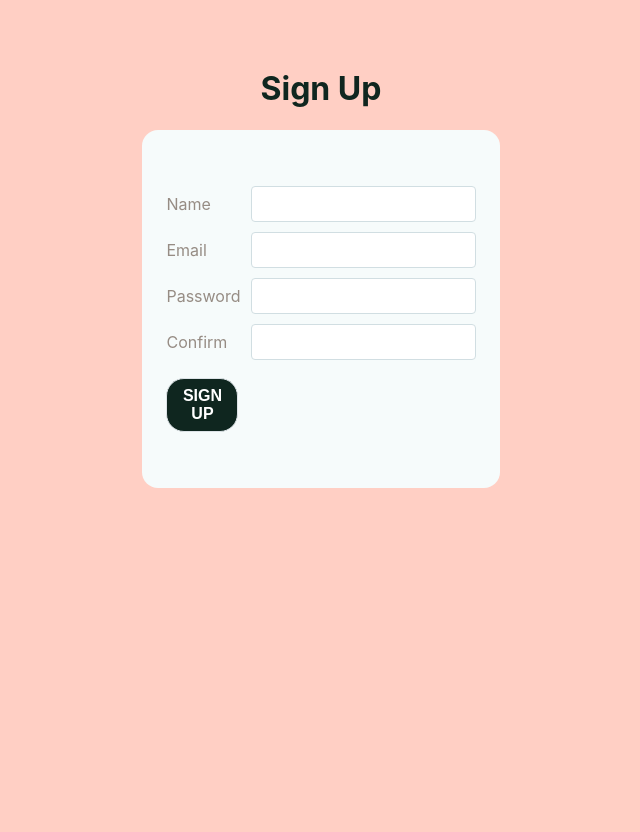
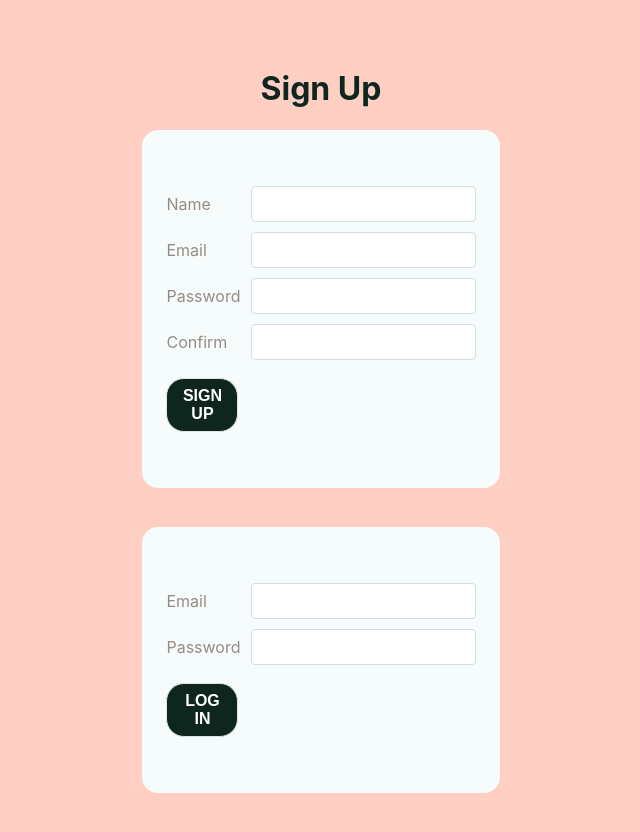
Before and after one commit to andrewdoak/thevegetalist, a React (Vite) app: page /orders in a window 1280 px wide. Shown: the whole page, without its empty margins (319-959 px from the left). Before the commit the page ends 800 px from the top, so only its background shows below. Built offline with nearby package versions, Linux system fonts and the light colour scheme.

Commit message:
Login and Logout functionality complete.

```diff
--- a/routes/api/users.cjs
+++ b/routes/api/users.cjs
@@ -3,10 +3,14 @@ const router = express.Router();
 // FUNCTION USED IN CONTROLLERS
 const usersCtrl = require("../../controllers/api/users.cjs");
 
-// POST /api/users
+// CREATE USER ROUTE
+// /api/users
 // APPENDS TO THE app.use path in the server (Back End)
 router.post("/", usersCtrl.create);
 
+// LOGIN ROUTE
+// /api/users/login
+router.post("/login", usersCtrl.login);
 module.exports = router;
 
 /*
--- /dev/null
+++ b/src/components/LogInForm/LogInForm.jsx
@@ -0,0 +1,63 @@
+// LOGIN FORM
+import { useState } from "react";
+import * as usersService from "../../utilities/users-service";
+
+export default function LoginForm({ setUser }) {
+  const [credentials, setCredentials] = useState({
+    email: "",
+    password: "",
+  });
+  const [error, setError] = useState("");
+
+  function handleChange(evt) {
+    setCredentials({ ...credentials, [evt.target.name]: evt.target.value });
+    setError("");
+  }
+
+  async function handleSubmit(evt) {
+    // Prevent form from being submitted to the server
+    evt.preventDefault();
+    try {
+      // The promise returned by the signUp service method
+      // will resolve to the user object included in the
+      // payload of the JSON Web Token (JWT)
+      const user = await usersService.login(credentials);
+      setUser(user);
+    } catch {
+      setError("Could not log you in. Try again.");
+    }
+  }
+
+  return (
+    <div>
+      {/* SLIDES HAD onSubmit in the DIV. NEEDS TO BE ON THE FORM */}
+      <div className="form-container">
+        <form autoComplete="off" onSubmit={handleSubmit}>
+          <label>Email</label>
+          <input
+            type="text"
+            name="email"
+            value={credentials.email}
+            onChange={handleChange}
+            required
+          />
+          <label>Password</label>
+          <input
+            type="password"
+            name="password"
+            value={credentials.password}
+            onChange={handleChange}
+            required
+          />
+          <button type="submit">LOG IN</button>
+        </form>
+      </div>
+      <p className="error-message">&nbsp;{error}</p>
+    </div>
+  );
+}
+
+/*
+NOW using a FUNCTIONAL component (NOT CLASS LIKE SIGN UP)
+Functional components are newer and better. The main thing: they use Hooks.
+*/
--- a/src/components/NavBar/NavBar.jsx
+++ b/src/components/NavBar/NavBar.jsx
@@ -1,14 +1,39 @@
 // LINK IMPORT
 import { Link } from "react-router-dom";
+// IMPORT EVERYTHING FROM USER SVC (*)
+import * as userService from "../../utilities/users-service";
 
-function NavBar() {
+function NavBar(props) {
+  // LOGOUT event handler
+  // Josh did an arrow function (doesn't match slides)
+  // PASS the prop in App
+  // Logout event happens in users-service
+  const handleLogOut = () => {
+    // Delegate to the users-service
+    userService.logOut();
+    // Update state will also cause a re-render
+    setUser(null);
+  };
+
   return (
     <nav>
-      <Link to="/orders">{`🧾 Order History`}</Link>
-      {` | `}
-      <Link to="/orders/new">{`New Order 🍳`}</Link>
+      <span>Hi, {props.user.name}!</span>
+      &nbsp;&nbsp;
+      <Link to="/orders">{`Order History`}</Link>
+      {` 🍳 `}
+      <Link to="/orders/new">{`New Order`}</Link>
+      {` 🍳 `}
+      <Link to="" onClick={handleLogOut}>
+        Log Out
+      </Link>
     </nav>
   );
 }
 
 export default NavBar;
+
+/*
+
+Add Logged in user and
+log out link/button
+*/
--- a/src/components/SignUpForm/SignUpForm.jsx
+++ b/src/components/SignUpForm/SignUpForm.jsx
@@ -36,7 +36,8 @@ export default class SignUpForm extends Component {
     // CREATE USER (resolves JWT payload, promise returned by signUp svc method)
     // SETS USER STATE WHEN LOGGED IN (displays NewOrders/History Routes)
     const user = await signUp(formData);
-    console.log(user);
+    // console.log(user);
+    this.props.setUser(user);
     try {
     } catch (error) {}
     // with functional component, you need to use a spread operator before the
--- a/src/index.css
+++ b/src/index.css
@@ -42,6 +42,9 @@ h6 {
   color: #0f261f;
 }
 
+a {
+  color: #ff616b;
+}
 main {
   display: flex;
   flex-direction: column;
--- a/src/pages/App/App.jsx
+++ b/src/pages/App/App.jsx
@@ -10,6 +10,10 @@ import AuthPage from "../AuthPage/AuthPage";
 import OrderHistoryPage from "../OrderHistoryPage/OrderHistoryPage";
 // COMPONENTS
 import NavBar from "../../components/NavBar/NavBar";
+// SERVICES
+import { getUser } from "../../utilities/users-service";
+// returns User or Null when updating state
+// fire it in user useState (formerly null)
 
 // APP
 export default function App() {
@@ -18,21 +22,23 @@ export default function App() {
   // Auth will show up at first if userState is null
   // Empty object was used for testing to show other pages
   // All connected to the ternary below
-  const [user, setUser] = useState(null);
+  const [user, setUser] = useState(getUser);
   return (
     <main className="App">
       {user ? (
         // If we didn't want it to only show when logged in, you'd put it above the {user} ternary
         // Need a react fragment to render multiple top-level components in a return
         <>
-          <NavBar />
+          {/* user & setUser (from NavBar) passed as props */}
+          {/* need to use them also on auth page & user-service */}
+          <NavBar user={user} setUser={setUser} />
           <Routes>
             <Route path="/orders/new" element={<NewOrderPage />} />
             <Route path="/orders" element={<OrderHistoryPage />} />
           </Routes>
         </>
       ) : (
-        <AuthPage />
+        <AuthPage setUser={setUser} />
       )}
     </main>
   );
@@ -42,7 +48,7 @@ export default function App() {
 // https://ps-rtt-sei.herokuapp.com/15-week/mod-3/week-13/day-3/slides/
 // https://ps-rtt-sei.herokuapp.com/15-week/mod-3/week-14/day-1/slides/
 // https://ps-rtt-sei.herokuapp.com/15-week/mod-3/week-14/day-2/slides/
-// REMEMBER, ANYTHING CREATE REACT APP, WE'RE DOING VITE
+// REMEMBER, ANYTHING CREATE REACT APP, WE'RE DOING VITE (cjs)
 // SLIDES WON'T MATCH (NOTES BELOW AND IN SERVER.CJS)
 
 // CODE ALONG:
@@ -58,6 +64,14 @@ export default function App() {
 
 // DAY 4
 // =============
+// NOTE: copy notes from utils/users-api
+
+// Once login works, display it in the NavBar.
+// (CLEARED LOCAL STORAGE) localStorage.clear()
+// Create a new user
+
+// Go to NavBar
+
 // Putting AJAX request for login into a service module (not the SignUp form)
 // Service module is anything that is not not an AJAX call but not a view
 // We'll use it to make a token (maybe a util). Will call a try catch function. Then the Component will call that function.
--- a/src/pages/AuthPage/AuthPage.jsx
+++ b/src/pages/AuthPage/AuthPage.jsx
@@ -1,12 +1,18 @@
 import SignUpForm from "../../components/SignUpForm/SignUpForm";
+import LoginForm from "../../components/LogInForm/LogInForm";
 
-function AuthPage() {
+function AuthPage(props) {
   return (
     <main>
       <h1>Sign Up</h1>
-      <SignUpForm />
+      <SignUpForm setUser={props.setUser} />
+      <LoginForm setUser={props.setUser} />
     </main>
   );
 }
 
 export default AuthPage;
+
+/*
+CAN TEST LOG IN FORM IN REACT DEV TOOLS AND FILLING OUT THE OBJECT FOR SIGN UP
+*/
--- a/src/utilities/users-api.js
+++ b/src/utilities/users-api.js
@@ -3,16 +3,32 @@
 // This file makes the request to the back end.
 const BASE_URL = "/api/users";
 
+// SIGN UP
 export async function signUp(userData) {
-  const res = await fetch(BASE_URL, {
+  const backendResponse = await fetch(BASE_URL, {
     method: "POST", // because creating a user
     headers: { "Content-Type": "application/json" },
     body: JSON.stringify(userData),
   });
-  if (res.ok) {
-    return res.json();
+  if (backendResponse.ok) {
+    return backendResponse.json();
   } else {
-    throw new Error(`Sign-Up Unsuccessful`);
+    throw new Error(`Couldn't Sign-Up`);
+  }
+}
+
+// LOG IN
+export async function login(credentials) {
+  const backendResponse = await fetch(`${BASE_URL}/login`, {
+    method: "POST",
+    headers: { "Content-Type": "application/json" },
+    body: JSON.stringify(credentials),
+  });
+
+  if (backendResponse.ok) {
+    return backendResponse.json();
+  } else {
+    throw new Error(`Couldn't Login`);
   }
 }
 /*
@@ -54,9 +70,9 @@ export async function signUp(userData) {
   });
   // Check if request was successful
   // Res has an OK default property
-  if (res.ok) {
-    // res.json() will resolve to the JWT
-    return res.json();
+  // (SLIDES) STEP 3: "it needs to be persisted"
+  if (backendResponse.ok) {
+    return backendResponse.json();
   } else {
     throw new Error(`Sign-Up Unsuccessful`);
   }
--- a/src/utilities/users-service.js
+++ b/src/utilities/users-service.js
@@ -1,15 +1,60 @@
+//users-service.js
 import * as usersAPI from "./users-api";
-// * GRABS ALL EXPORTS
 
-// MULTIPLE EXPORTS?
-// NO 'export default', JUST EXPORT
+// signUp
+export async function signUp(userData) {
+  // Delegate the network request code to the users-api.js API module
+  // which will ultimately return a JSON Web Token (JWT)
+  // This is the frontend receiving the response from the backend (token) and persist (STEP 3)
+  const token = await usersAPI.signUp(userData);
+  // Persist the token
+  localStorage.setItem("token", token);
 
-// SIGNUP: SETS STATE TO LOGGED IN, SEE NOTES (usersAPI is in the other svc file)
-export async function signUp(userData) {
-  const token = await usersAPI.signUp(userData);
+  // RETURN THIS FROM THE SIGNUP FORM
+  return getUser();
+}
+
+// NEW FUNCTIONS (getToken, getUser, login)
+// LOGIN FUNCTION
+export async function login(credentials) {
+  const token = await usersAPI.login(credentials);
+  // PERSIST TOKEN
+  localStorage.setItem("token", token);
+  return getUser();
+}
+
+// FUNCTION getToken
+export function getToken() {
+  // getItem returns null if there's no string
+  const token = localStorage.getItem("token");
+  if (!token) return null;
+  // Obtain the payload of the token (like we did on the back end)
+  // Need to PARSE the stringified to get an object
+  const payload = JSON.parse(atob(token.split(".")[1]));
+  // A JWT's exp is expressed in seconds, not milliseconds, so convert
+  if (payload.exp < Date.now() / 1000) {
+    // Token has expired - remove it from localStorage
+    localStorage.removeItem("token");
+    return null;
+  }
   return token;
 }
+// If you get through both conditionals, the token is valid
+// So we can return the token
 
+// FUNCTION getUser
+// User is in the payload of the TOKEN
+// DRY use the code we just wrote
+export function getUser() {
+  const token = getToken();
+  // IF TOKEN, RETURN user in the payload, ELSE return null
+  return token ? JSON.parse(atob(token.split(".")[1])).user : null;
+}
+
+// LOGOUT function
+export function logOut() {
+  localStorage.removeItem("token");
+}
 /*
 SLIDES
 https://ps-rtt-sei.herokuapp.com/15-week/mod-3/week-14/day-2/slides/
@@ -19,6 +64,10 @@ https://app.slack.com/client/T04411PBUN8/C056A692JAX/thread/C056A692JAX-16950527
 
 // DAY 4
 // =============
+// Updated from SLACK but didn't really talk about it.
+// Update user State from the payload we saved in the user logs in or out (in App.jsx)
+
+
 // Putting AJAX request for login into a service module (not the SignUp form)
 // Service module is anything that is not not an AJAX call but not a view
 // We'll use it to make a token (maybe a util). Will call a try catch function. Then the Component will call that function.
```
Also changed, not shown: controllers/api/users.cjs (+26 -0 lines), server.cjs (+10 -0 lines).
